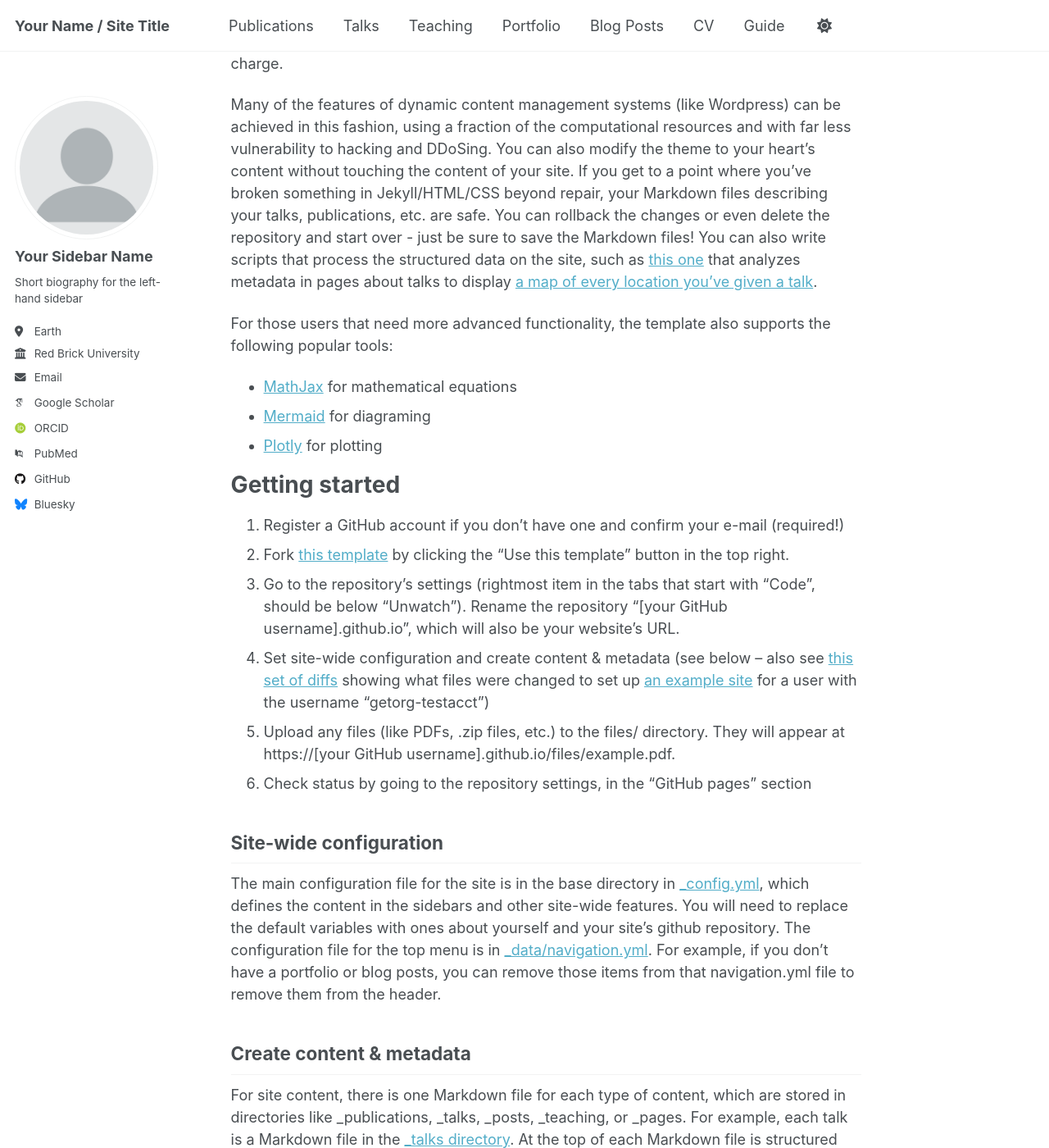
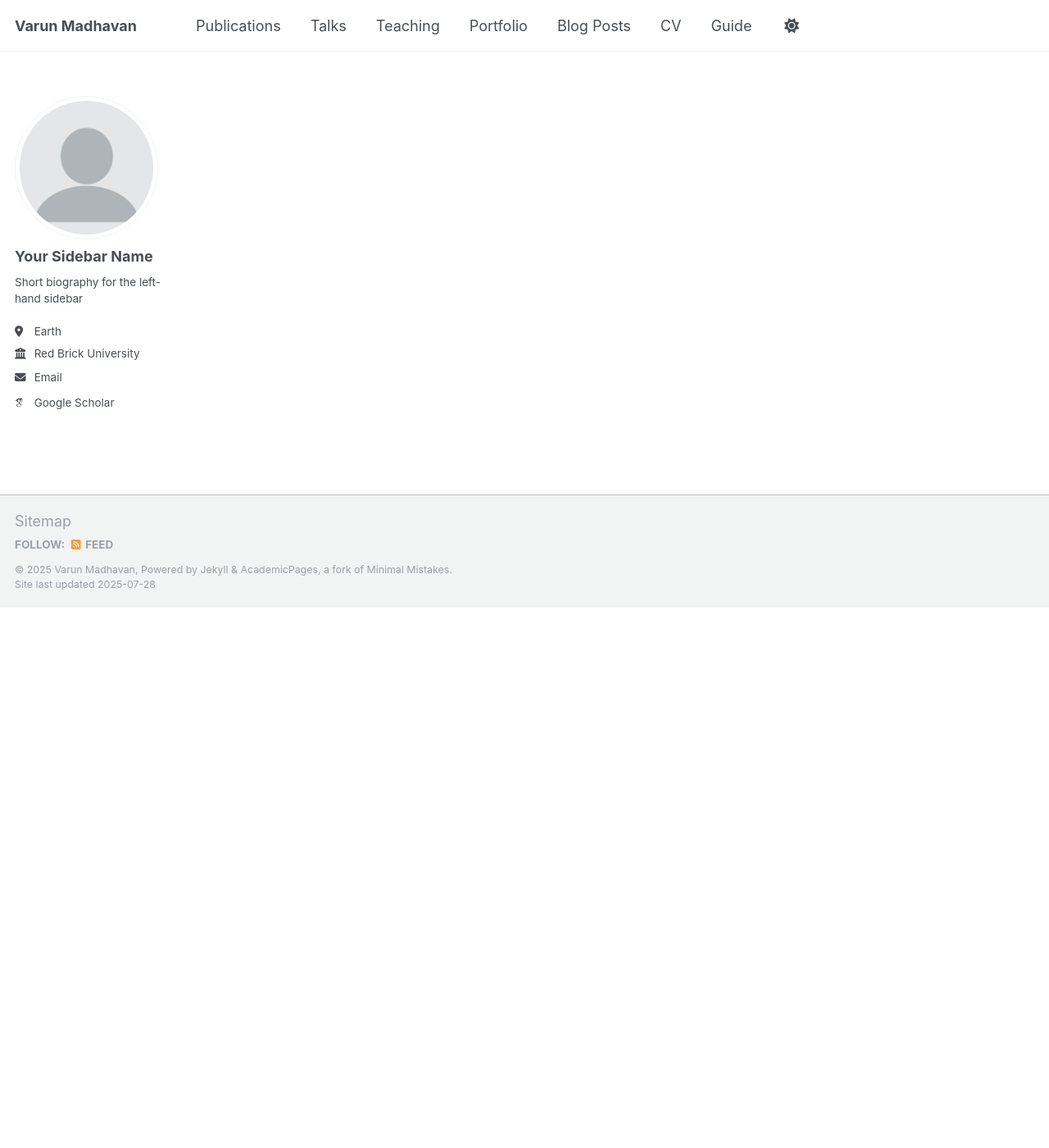
Before and after one commit to varun-madhavan/varun-madhavan.github.io, a Jekyll site: the page built from _pages/about.md, in a window 1280 px wide and 1400 px high, scrolled down 659 px. Shown: the whole window at 82% size. Built offline with Jekyll 4.4.1, drawn with Linux system fonts in a browser that asks for light colours; some web fonts are replaced; a script that is not in the unit is left out; some of the changed text lies outside the part shown.

Commit message:
cleaned up template

```diff
--- a/_config.yml
+++ b/_config.yml
@@ -9,11 +9,11 @@
 # Basic Site Settings
 locale                   : "en-US"
 site_theme               : "default"
-title                    : "Your Name / Site Title"
+title                    : "Varun Madhavan"
 title_separator          : "-"
-name                     : &name "Your Name"
+name                     : &name "Varun Madhavan"
 description              : &description "personal description"
-url                      : https://academicpages.github.io # the base hostname & protocol for your site e.g. "https://[your GitHub username].github.io" or if you already have some other page hosted on Github then use "https://[your GitHub username].github.io/[Your Repo Name]"
+url                      : https://varun-madhavan.github.io/ # the base hostname & protocol for your site e.g. "https://[your GitHub username].github.io" or if you already have some other page hosted on Github then use "https://[your GitHub username].github.io/[Your Repo Name]"
 baseurl                  : "" # the subpath of your site, e.g. "/blog"
 repository               : "academicpages/academicpages.github.io"
 
@@ -34,11 +34,11 @@ author:
   # Academic websites
   academia         : # URL
   arxiv            : # URL - Update with the correct link to your profile
-  googlescholar    : "https://scholar.google.com/citations?user=PS_CX0AAAAAJ"
+  googlescholar    : "https://scholar.google.com/citations?user=h_qdB70AAAAJ&hl=en"
   impactstory      : # URL
-  orcid            : "http://orcid.org/yourorcidurl"
+  orcid            : # "http://orcid.org/yourorcidurl"
   semantic         : # URL
-  pubmed           : "https://www.ncbi.nlm.nih.gov/pubmed/?term=john+snow"
+  pubmed           : # "https://www.ncbi.nlm.nih.gov/pubmed/?term=john+snow"
   researchgate     : # URL
   scopus           : # URL
 
@@ -46,13 +46,13 @@ author:
   bitbucket        : # Username - Update with your username on the site
   codepen          : # Username
   dribbble         : # Username
-  github           : "academicpages"
+  github           : # "academicpages"
   kaggle           : # Username
   stackoverflow    : # User number or user number and name (i.e., use "1" or "1/jeff-atwood")
 
   # Social media
   artstation       : # Username
-  bluesky          : "bsky.app" # Replace this with you Bluesky username
+  bluesky          : # "bsky.app" # Replace this with you Bluesky username
   facebook         : # Username
   flickr           : # Username
   foursquare       : # Username
--- a/_pages/about.md
+++ b/_pages/about.md
@@ -1,12 +1,12 @@
 ---
 permalink: /
-title: "Academic Pages is a ready-to-fork GitHub Pages template for academic personal websites"
+title: "Varun Madhavan"
 author_profile: true
 redirect_from:
   - /about/
   - /about.html
 ---
-
+<!--
 This is the front page of a website that is powered by the [Academic Pages template](https://github.com/academicpages/academicpages.github.io) and hosted on GitHub pages. [GitHub pages](https://pages.github.com) is a free service in which websites are built and hosted from code and data stored in a GitHub repository, automatically updating when a new commit is made to the repository. This template was forked from the [Minimal Mistakes Jekyll Theme](https://mmistakes.github.io/minimal-mistakes/) created by Michael Rose, and then extended to support the kinds of content that academics have: publications, talks, teaching, a portfolio, blog posts, and a dynamically-generated CV. Incidentally, these same features make it a great template for anyone that needs to show off a professional template!
 
  You can fork [this template](https://github.com/academicpages/academicpages.github.io) right now, modify the configuration and Markdown files, add your own PDFs and other content, and have your own site for free, with no ads!
@@ -53,4 +53,4 @@ Example: editing a Markdown file for a talk
 
 For more info
 ------
-More info about configuring Academic Pages can be found in [the guide](https://academicpages.github.io/markdown/), the [growing wiki](https://github.com/academicpages/academicpages.github.io/wiki), and you can always [ask a question on GitHub](https://github.com/academicpages/academicpages.github.io/discussions). The [guides for the Minimal Mistakes theme](https://mmistakes.github.io/minimal-mistakes/docs/configuration/) (which this theme was forked from) might also be helpful.
+More info about configuring Academic Pages can be found in [the guide](https://academicpages.github.io/markdown/), the [growing wiki](https://github.com/academicpages/academicpages.github.io/wiki), and you can always [ask a question on GitHub](https://github.com/academicpages/academicpages.github.io/discussions). The [guides for the Minimal Mistakes theme](https://mmistakes.github.io/minimal-mistakes/docs/configuration/) (which this theme was forked from) might also be helpful. -->
```
